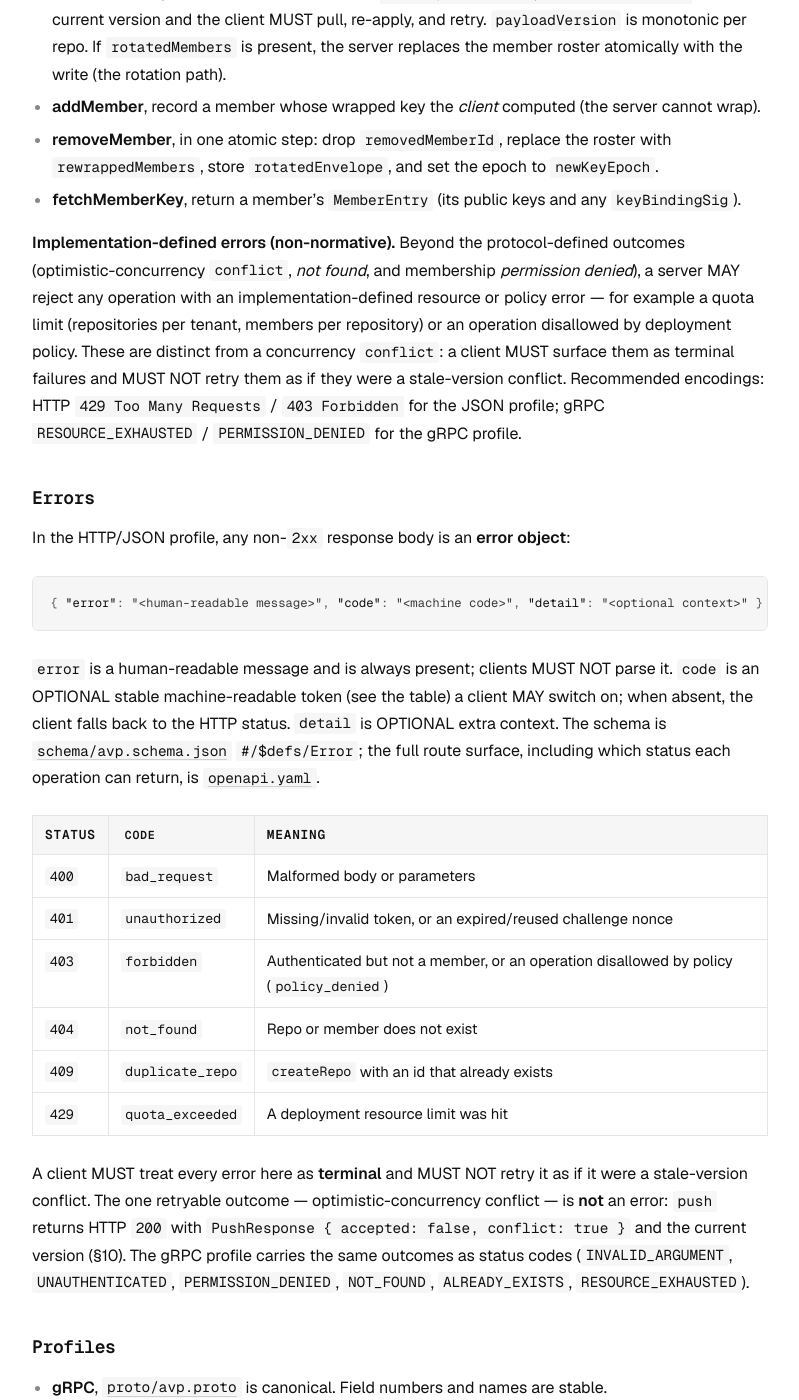
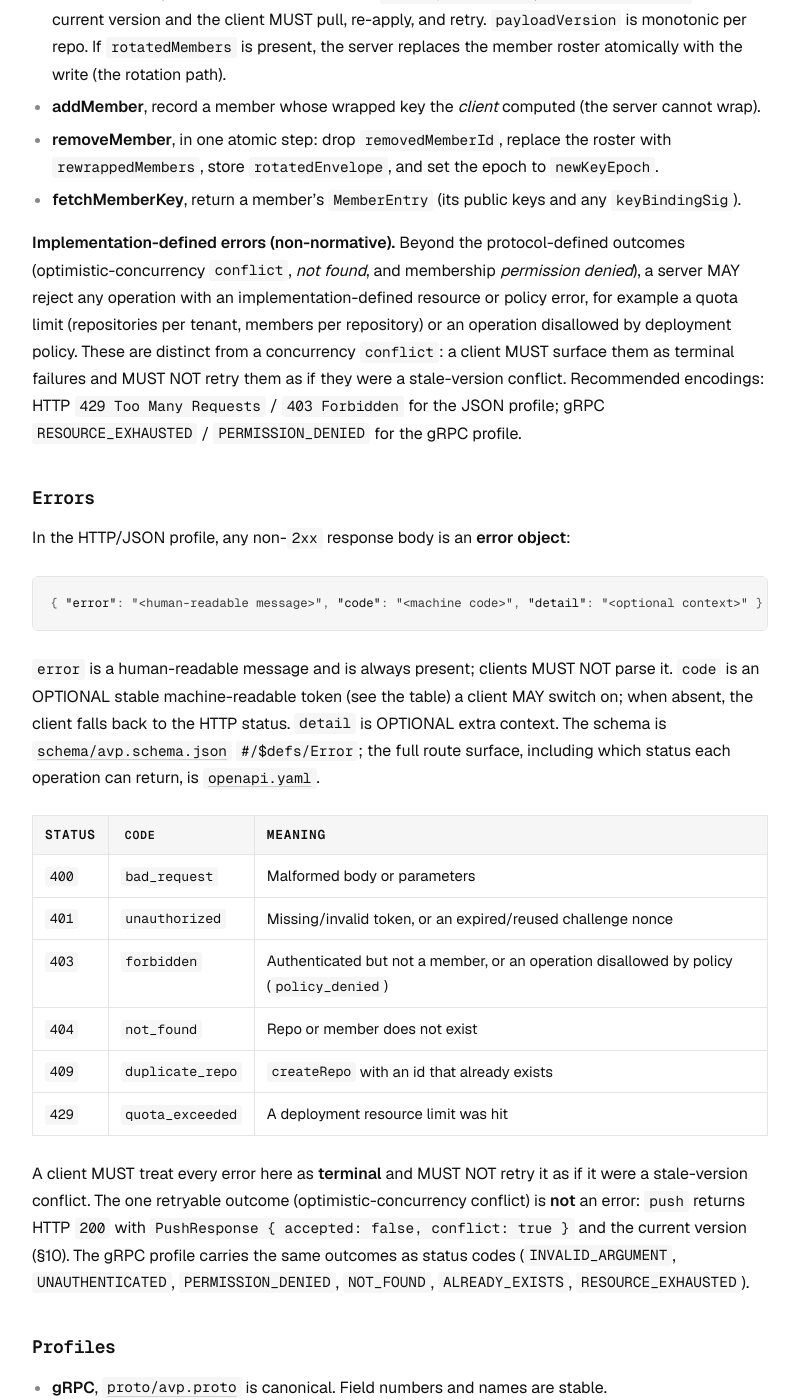
Before and after one commit to trqlmao/avp, a Jekyll site: the page built from SPEC.md, in a window 1280 px wide and 1400 px high, scrolled down 5408 px. Shown: the whole window, without its empty margins (240-1039 px from the left). Built offline with Jekyll 4.4.1, drawn with Linux system fonts in a browser that asks for light colours; our own code applies the rules of GitHub Pages for plain Markdown files; some of the changed text lies outside the part shown.

```diff
--- a/SPEC.md
+++ b/SPEC.md
@@ -176,7 +176,7 @@ Semantics:
 
 **Implementation-defined errors (non-normative).** Beyond the protocol-defined outcomes
 (optimistic-concurrency `conflict`, *not found*, and membership *permission denied*), a server MAY
-reject any operation with an implementation-defined resource or policy error — for example a quota
+reject any operation with an implementation-defined resource or policy error, for example a quota
 limit (repositories per tenant, members per repository) or an operation disallowed by deployment
 policy. These are distinct from a concurrency `conflict`: a client MUST surface them as terminal
 failures and MUST NOT retry them as if they were a stale-version conflict. Recommended encodings:
@@ -207,7 +207,7 @@ which status each operation can return, is [`openapi.yaml`](openapi.yaml).
 | `429` | `quota_exceeded` | A deployment resource limit was hit |
 
 A client MUST treat every error here as **terminal** and MUST NOT retry it as if it were a
-stale-version conflict. The one retryable outcome — optimistic-concurrency conflict — is **not** an
+stale-version conflict. The one retryable outcome (optimistic-concurrency conflict) is **not** an
 error: `push` returns HTTP `200` with `PushResponse { accepted: false, conflict: true }` and the
 current version (§10). The gRPC profile carries the same outcomes as status codes
 (`INVALID_ARGUMENT`, `UNAUTHENTICATED`, `PERMISSION_DENIED`, `NOT_FOUND`, `ALREADY_EXISTS`,
@@ -299,12 +299,12 @@ A conformant server MUST uphold:
 An implementation is conformant if it satisfies every MUST above and reproduces the vectors in
 [`vectors/`](vectors/), indexed by [`vectors/index.json`](vectors/index.json):
 
-- the **deterministic constructions** — the AAD layout (`aad.json`) and the canonical key-binding
+- the **deterministic constructions**: the AAD layout (`aad.json`) and the canonical key-binding
   message (`key-binding-message.json`);
-- the **RFC-anchored primitives** — HKDF-SHA256 (`hkdf.json`), X25519 (`x25519.json`), and Ed25519
+- the **RFC-anchored primitives**: HKDF-SHA256 (`hkdf.json`), X25519 (`x25519.json`), and Ed25519
   sign/verify (`ed25519.json`). The Ed25519 vector anchors the signature used by the challenge→token
   flow (§3): signing the raw nonce bytes is exactly this primitive;
-- the **envelope compositions** — payload AEAD (`payload-aead.json`) and the key wrap/unwrap
+- the **envelope compositions**: payload AEAD (`payload-aead.json`) and the key wrap/unwrap
   (`key-wrap.json`). The payload-AEAD case includes the epoch-tamper assertion (decryption fails when
   the AAD's `keyEpoch` changes), which is the cryptographic core of rotation correctness (§10): a
   stale-epoch envelope cannot authenticate.
--- a/Taskfile.yml
+++ b/Taskfile.yml
@@ -2,7 +2,7 @@
 #
 # Uses go-task (https://taskfile.dev): `task --list`. Each target mirrors the matching
 # .github/workflows/examples-*.yml job, so "green locally" means "green in CI". Each language
-# is independent — run only the toolchains you have installed.
+# is independent; run only the toolchains you have installed.
 #
 # Requirements per target: conformance/typescript -> Bun; go -> Go; python -> Python 3;
 # rust -> Cargo; java -> a JDK. `task test` runs every target and needs them all.
@@ -81,7 +81,7 @@ tasks:
       - cd examples/java/client && javac Crypto.java CryptoVectors.java Client.java && java CryptoVectors
 
   interop:
-    desc: Cross-language wire interop (informational — runs in CI).
+    desc: Cross-language wire interop (informational; runs in CI).
     cmds:
       - |
         echo "The cross-language interop matrix (each lang's client -> Go server, Go client ->"
--- a/harness/conformance.ts
+++ b/harness/conformance.ts
@@ -4,7 +4,7 @@
  * Point it at any running AVP server and it exercises the full wire contract end to end, asserting the
  * normative MUSTs from SPEC §3/§6/§10 rather than just printing a transcript: the challenge→token flow
  * and its failure modes, optimistic concurrency (a stale push is a 200 conflict, never a 4xx), membership
- * authorization, key rotation on member removal, and — the whole point — zero-knowledge: the plaintext we
+ * authorization, key rotation on member removal, and (the whole point) zero-knowledge: the plaintext we
  * encrypt never appears in anything the server stores or echoes back.
  *
  * It is server-agnostic: the only AVP-specific code is the client-side crypto, reused from the
@@ -381,7 +381,7 @@ async function main(): Promise<void> {
   let passed = 0;
   for (const r of results) {
     const mark = r.ok ? "PASS" : "FAIL";
-    const tail = r.ok ? "" : `  — ${r.detail}`;
+    const tail = r.ok ? "" : `  (${r.detail})`;
     console.log(`  [${mark}] ${r.section.padEnd(4)} ${r.name}${tail}`);
     if (r.ok) {
       passed += 1;
--- a/llms.txt
+++ b/llms.txt
@@ -15,17 +15,17 @@ Notes for implementers: field names are normative; do not rename or renumber the
 - [Specification (SPEC.md)](https://raw.githubusercontent.com/trqlmao/avp/main/SPEC.md): The normative protocol: identity and authentication, the cryptographic envelope, payload and provenance, the transport surface, federation, anti-MITM key binding, invariants, conformance, and security considerations.
 - [Protobuf schema (avp.proto)](https://raw.githubusercontent.com/trqlmao/avp/main/proto/avp.proto): Canonical gRPC schema with stable field numbers and names.
 - [JSON Schema (avp.schema.json)](https://raw.githubusercontent.com/trqlmao/avp/main/schema/avp.schema.json): Message shapes for the HTTP/JSON transport profile, including the error body (`$defs/Error`).
-- [OpenAPI (openapi.yaml)](https://raw.githubusercontent.com/trqlmao/avp/main/openapi.yaml): OpenAPI 3.1 route description of the HTTP/JSON profile — paths, methods, status codes, and error responses, referencing the JSON Schema shapes.
+- [OpenAPI (openapi.yaml)](https://raw.githubusercontent.com/trqlmao/avp/main/openapi.yaml): OpenAPI 3.1 route description of the HTTP/JSON profile: paths, methods, status codes, and error responses, referencing the JSON Schema shapes.
 
 ## Examples
 
 - [Worked flow and message bodies](https://raw.githubusercontent.com/trqlmao/avp/main/examples/README.md): An end-to-end walkthrough (create, invite, join, pull, push, rotate) with representative request and response JSON.
 - [Reference implementations](https://raw.githubusercontent.com/trqlmao/avp/main/examples/README.md): Five runnable reference implementations (Go, TypeScript, Rust, Python, Java), each with a client and in-memory HTTP/JSON server, all implementing the real envelope and key-wrap crypto verified against the conformance vectors. Cross-language wire compatibility is tested by the examples-interop workflow.
-- [Conformance harness](https://raw.githubusercontent.com/trqlmao/avp/main/harness/README.md): A black-box conformance suite — point it at any running server and it drives the full wire contract, asserting the normative MUSTs (auth failure modes, optimistic-concurrency conflict, membership authorization, key rotation, zero-knowledge).
+- [Conformance harness](https://raw.githubusercontent.com/trqlmao/avp/main/harness/README.md): A black-box conformance suite: point it at any running server and it drives the full wire contract, asserting the normative MUSTs (auth failure modes, optimistic-concurrency conflict, membership authorization, key rotation, zero-knowledge).
 
 ## Conformance vectors
 
-- [Vectors index (index.json)](https://raw.githubusercontent.com/trqlmao/avp/main/vectors/index.json): Machine-readable index of every vector file — kind, spec section, and RFC anchors — for a harness to enumerate.
+- [Vectors index (index.json)](https://raw.githubusercontent.com/trqlmao/avp/main/vectors/index.json): Machine-readable index of every vector file (kind, spec section, and RFC anchors) for a harness to enumerate.
 - [Vectors overview](https://raw.githubusercontent.com/trqlmao/avp/main/vectors/README.md): How the vectors are organized and which are deterministic versus generated.
 - [AAD vectors](https://raw.githubusercontent.com/trqlmao/avp/main/vectors/aad.json): Deterministic additional-authenticated-data construction (SPEC section 4).
 - [Key-binding message vectors](https://raw.githubusercontent.com/trqlmao/avp/main/vectors/key-binding-message.json): Deterministic canonical key-binding message (SPEC section 9).
```
Also changed, not shown: IMPLEMENTING.md (+2 -2 lines), README.md (+1 -1 lines), openapi.yaml (+4 -4 lines), vectors/README.md (+2 -2 lines), CHANGELOG.md.
